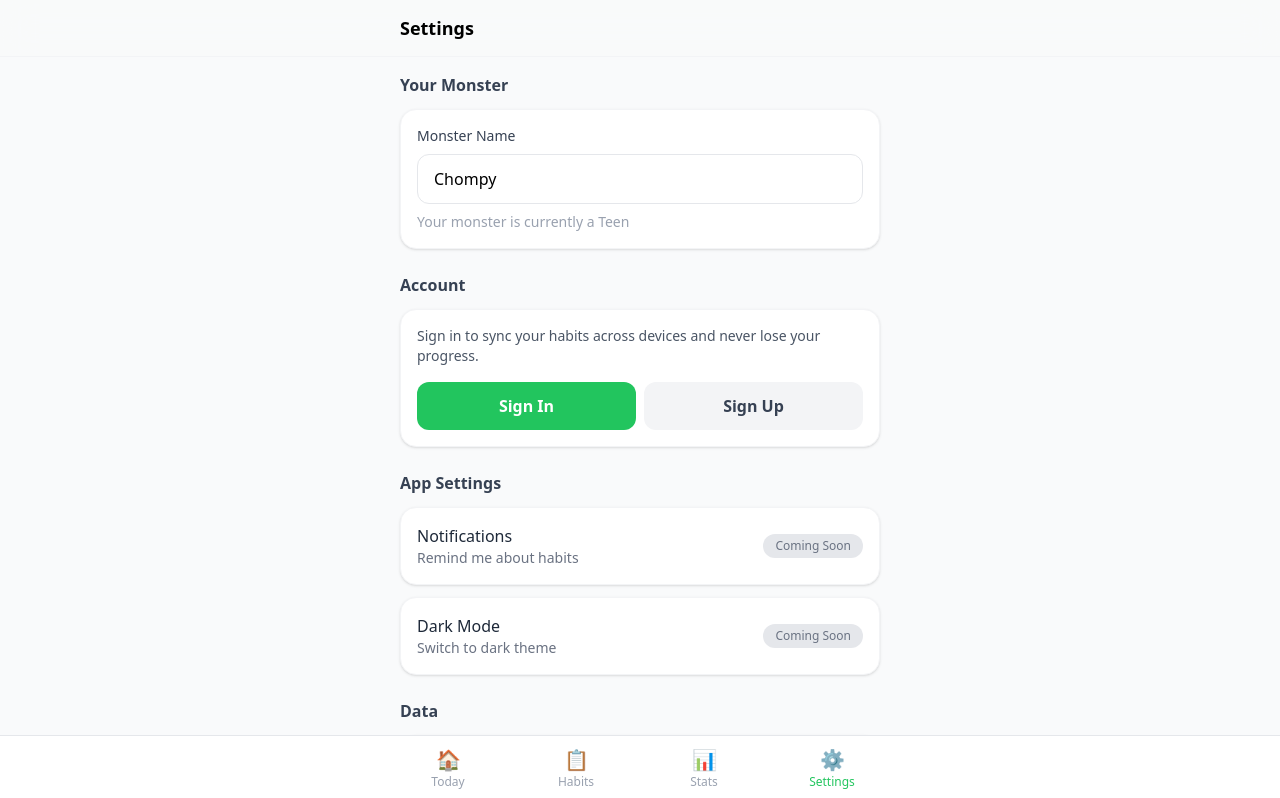
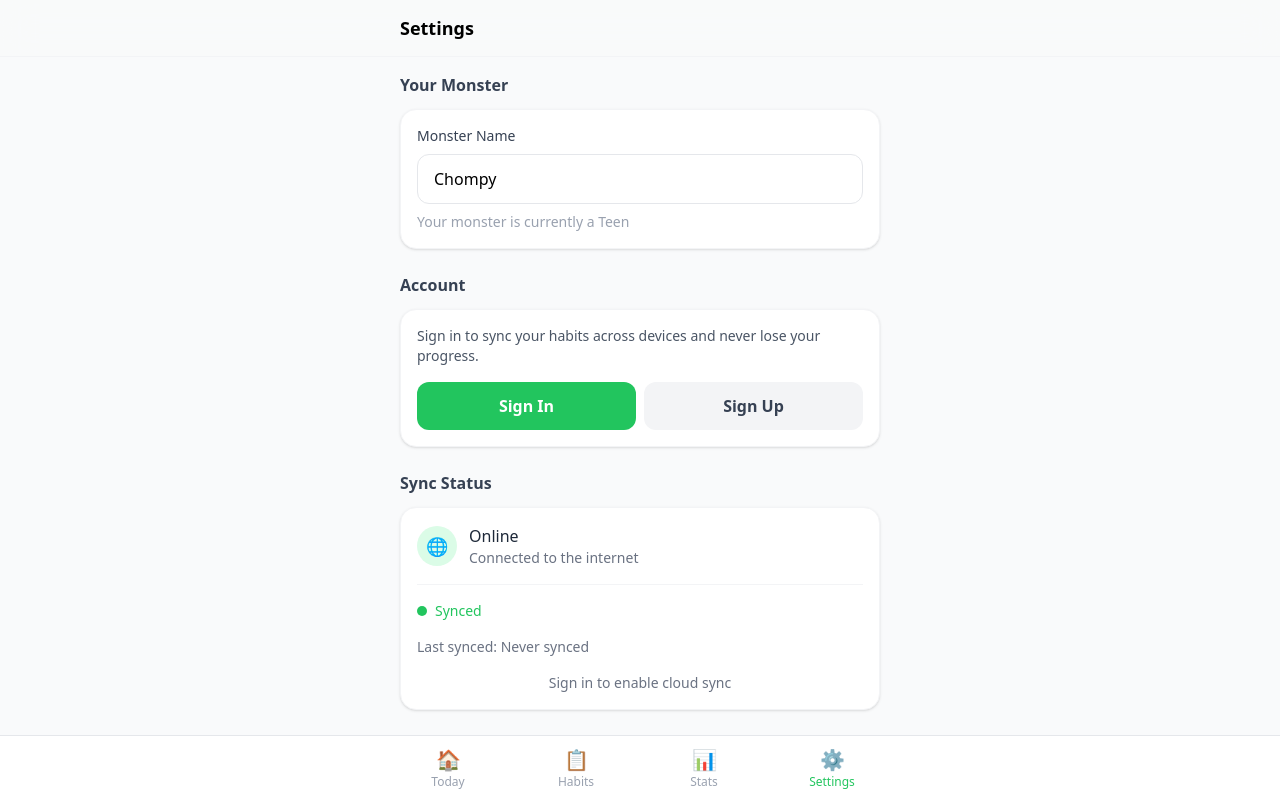
Before and after one commit to raytf/app_hungry-hundreds, a SvelteKit app: page /settings in a window 1280 px wide. Shown: the top 798 px of the page. Built offline with nearby package versions, Linux system fonts and the light colour scheme; no server answers.

Commit message:
feat(sync): implement SyncStatusIndicator component and integrate sync status UI across application

```diff
--- a/src/lib/components/Header.svelte
+++ b/src/lib/components/Header.svelte
@@ -1,13 +1,16 @@
 <script lang="ts">
 	import type { Snippet } from 'svelte';
+	import SyncStatusIndicator from './SyncStatusIndicator.svelte';
 
 	interface Props {
 		title?: string;
 		showBack?: boolean;
+		/** Show compact sync status indicator in header */
+		showSyncStatus?: boolean;
 		right?: Snippet;
 	}
 
-	let { title = '', showBack = false, right }: Props = $props();
+	let { title = '', showBack = false, showSyncStatus = false, right }: Props = $props();
 </script>
 
 <header class="sticky top-0 z-10 border-b border-gray-100 bg-gray-50/80 backdrop-blur-lg">
@@ -22,10 +25,13 @@
 			</a>
 		{/if}
 		<h1 class="flex-1 truncate text-lg font-semibold">{title}</h1>
-		{#if right}
-			<div class="flex items-center">
+		<div class="flex items-center gap-2">
+			{#if showSyncStatus}
+				<SyncStatusIndicator compact />
+			{/if}
+			{#if right}
 				{@render right()}
-			</div>
-		{/if}
+			{/if}
+		</div>
 	</div>
 </header>
--- /dev/null
+++ b/src/lib/components/SyncStatusIndicator.svelte
@@ -0,0 +1,109 @@
+<script lang="ts">
+	import { syncStore, isOnline, isSyncing, hasPendingChanges, syncStatusText } from '$lib/sync';
+	import { isAuthenticated } from '$lib/stores/auth';
+
+	interface Props {
+		/** Show as compact icon-only version */
+		compact?: boolean;
+		/** Show detailed status text */
+		showText?: boolean;
+	}
+
+	let { compact = false, showText = true }: Props = $props();
+
+	// Manual sync trigger
+	function handleSync() {
+		syncStore.sync();
+	}
+
+	// Format last sync time
+	function formatLastSync(timestamp: number | null): string {
+		if (!timestamp) return 'Never';
+		const diff = Date.now() - timestamp;
+		const minutes = Math.floor(diff / 60000);
+		if (minutes < 1) return 'Just now';
+		if (minutes < 60) return `${minutes}m ago`;
+		const hours = Math.floor(minutes / 60);
+		if (hours < 24) return `${hours}h ago`;
+		const days = Math.floor(hours / 24);
+		return `${days}d ago`;
+	}
+
+	// Get status color
+	const statusColor = $derived(() => {
+		if (!$isOnline) return 'text-gray-400';
+		if ($syncStore.status === 'error') return 'text-red-500';
+		if ($syncStore.status === 'syncing') return 'text-hungry-500';
+		if ($hasPendingChanges) return 'text-amber-500';
+		return 'text-hungry-500';
+	});
+
+	// Get status icon
+	const statusIcon = $derived(() => {
+		if (!$isOnline) return '📡';
+		if ($syncStore.status === 'error') return '⚠️';
+		if ($syncStore.status === 'syncing') return '🔄';
+		if ($hasPendingChanges) return '📤';
+		return '✓';
+	});
+</script>
+
+{#if compact}
+	<!-- Compact icon-only indicator -->
+	<button
+		onclick={handleSync}
+		class="relative flex h-8 w-8 items-center justify-center rounded-full transition-colors hover:bg-gray-100"
+		class:animate-spin={$isSyncing}
+		title={$syncStatusText}
+		aria-label={$syncStatusText}
+		disabled={$isSyncing || !$isOnline}
+	>
+		<span class={statusColor()}>{statusIcon()}</span>
+		{#if $hasPendingChanges && !$isSyncing}
+			<span
+				class="absolute -top-0.5 -right-0.5 flex h-4 w-4 items-center justify-center rounded-full bg-amber-500 text-[10px] font-bold text-white"
+			>
+				{$syncStore.pendingCount > 9 ? '9+' : $syncStore.pendingCount}
+			</span>
+		{/if}
+	</button>
+{:else}
+	<!-- Full status indicator -->
+	<div class="flex items-center gap-2">
+		<!-- Status dot -->
+		<div
+			class="flex h-2.5 w-2.5 items-center justify-center rounded-full"
+			class:bg-gray-300={!$isOnline}
+			class:bg-red-500={$isOnline && $syncStore.status === 'error'}
+			class:bg-hungry-500={$isOnline && $syncStore.status === 'idle' && !$hasPendingChanges}
+			class:bg-amber-500={$isOnline && $syncStore.status === 'idle' && $hasPendingChanges}
+			class:animate-pulse={$isSyncing}
+		>
+			{#if $isSyncing}
+				<div class="h-2.5 w-2.5 animate-ping rounded-full bg-hungry-400"></div>
+			{/if}
+		</div>
+
+		{#if showText}
+			<div class="flex flex-col">
+				<span class="text-sm font-medium {statusColor()}">{$syncStatusText}</span>
+				{#if $isAuthenticated && $syncStore.lastSync}
+					<span class="text-xs text-gray-400">
+						Last sync: {formatLastSync($syncStore.lastSync)}
+					</span>
+				{/if}
+			</div>
+		{/if}
+
+		<!-- Manual sync button (only when authenticated and online) -->
+		{#if $isAuthenticated && $isOnline && !$isSyncing}
+			<button
+				onclick={handleSync}
+				class="ml-2 rounded-lg bg-gray-100 px-2 py-1 text-xs font-medium text-gray-600 transition-colors hover:bg-gray-200"
+				aria-label="Sync now"
+			>
+				Sync
+			</button>
+		{/if}
+	</div>
+{/if}
--- a/src/routes/+layout.svelte
+++ b/src/routes/+layout.svelte
@@ -1,9 +1,12 @@
 <script lang="ts">
 	import './layout.css';
 	import { page } from '$app/state';
+	import { browser } from '$app/environment';
+	import { onMount, onDestroy } from 'svelte';
 	import favicon from '$lib/assets/favicon.svg';
 	import BottomNav from '$lib/components/BottomNav.svelte';
 	import AuthGuard from '$lib/components/AuthGuard.svelte';
+	import { syncStore } from '$lib/sync';
 
 	let { children } = $props();
 
@@ -25,6 +28,20 @@
 		const path = page.url.pathname;
 		return protectedRoutes.some((route) => path === route || path.startsWith(route + '/'));
 	});
+
+	// Initialize sync system on app load
+	onMount(() => {
+		if (browser) {
+			syncStore.init();
+		}
+	});
+
+	// Cleanup sync listeners on unmount
+	onDestroy(() => {
+		if (browser) {
+			syncStore.destroy();
+		}
+	});
 </script>
 
 <svelte:head>
--- a/src/routes/+page.svelte
+++ b/src/routes/+page.svelte
@@ -23,7 +23,7 @@
 	<title>Today | Hungry Hundreds</title>
 </svelte:head>
 
-<Header title="Today">
+<Header title="Today" showSyncStatus>
 	{#snippet right()}
 		<ProgressRing pct={$todaysProgress.pct} size={40} />
 	{/snippet}
--- a/src/routes/habits/+page.svelte
+++ b/src/routes/habits/+page.svelte
@@ -8,7 +8,7 @@
 	<title>All Habits | Hungry Hundreds</title>
 </svelte:head>
 
-<Header title="All Habits">
+<Header title="All Habits" showSyncStatus>
 	{#snippet right()}
 		<a
 			href="/habits/new"
--- a/src/routes/settings/+page.svelte
+++ b/src/routes/settings/+page.svelte
@@ -1,9 +1,11 @@
 <script lang="ts">
 	import { goto } from '$app/navigation';
 	import Header from '$lib/components/Header.svelte';
+	import SyncStatusIndicator from '$lib/components/SyncStatusIndicator.svelte';
 	import { habits } from '$lib/stores/habits';
 	import { mockMonster } from '$lib/data/mockData';
 	import { auth, isAuthenticated, userEmail } from '$lib/stores/auth';
+	import { syncStore, isOnline, isSyncing } from '$lib/sync';
 
 	let monsterName = $state(mockMonster.name);
 	let showResetConfirm = $state(false);
@@ -21,6 +23,47 @@
 			goto('/auth/signin');
 		}
 		signingOut = false;
+	}
+
+	function handleManualSync() {
+		syncStore.sync();
+	}
+
+	// Format last sync time for display
+	function formatLastSyncTime(timestamp: number | null): string {
+		if (!timestamp) return 'Never synced';
+		const date = new Date(timestamp);
+		const now = new Date();
+		const diff = now.getTime() - timestamp;
+
+		// Within last minute
+		if (diff < 60000) return 'Just now';
+
+		// Within last hour
+		if (diff < 3600000) {
+			const mins = Math.floor(diff / 60000);
+			return `${mins} minute${mins !== 1 ? 's' : ''} ago`;
+		}
+
+		// Within today
+		if (date.toDateString() === now.toDateString()) {
+			return `Today at ${date.toLocaleTimeString('en-US', { hour: 'numeric', minute: '2-digit' })}`;
+		}
+
+		// Yesterday
+		const yesterday = new Date(now);
+		yesterday.setDate(yesterday.getDate() - 1);
+		if (date.toDateString() === yesterday.toDateString()) {
+			return `Yesterday at ${date.toLocaleTimeString('en-US', { hour: 'numeric', minute: '2-digit' })}`;
+		}
+
+		// Older
+		return date.toLocaleDateString('en-US', {
+			month: 'short',
+			day: 'numeric',
+			hour: 'numeric',
+			minute: '2-digit'
+		});
 	}
 </script>
 
@@ -80,6 +123,90 @@
 					<a href="/auth/signin" class="btn-primary flex-1 text-center">Sign In</a>
 					<a href="/auth/signup" class="btn-secondary flex-1 text-center">Sign Up</a>
 				</div>
+			{/if}
+		</div>
+	</section>
+
+	<!-- Sync Status -->
+	<section class="mb-6">
+		<h3 class="mb-3 font-semibold text-gray-700">Sync Status</h3>
+		<div class="card">
+			<!-- Connection Status -->
+			<div class="mb-4 flex items-center gap-3">
+				<div
+					class="flex h-10 w-10 items-center justify-center rounded-full"
+					class:bg-green-100={$isOnline}
+					class:bg-gray-100={!$isOnline}
+				>
+					<span class="text-lg">{$isOnline ? '🌐' : '📡'}</span>
+				</div>
+				<div>
+					<p class="font-medium text-gray-800">
+						{$isOnline ? 'Online' : 'Offline'}
+					</p>
+					<p class="text-sm text-gray-500">
+						{$isOnline ? 'Connected to the internet' : 'Working offline - changes will sync later'}
+					</p>
+				</div>
+			</div>
+
+			<!-- Sync Status Detail -->
+			<div class="mb-4 border-t border-gray-100 pt-4">
+				<SyncStatusIndicator showText />
+			</div>
+
+			<!-- Pending Changes -->
+			{#if $syncStore.pendingCount > 0}
+				<div class="mb-4 rounded-lg bg-amber-50 p-3">
+					<div class="flex items-center gap-2">
+						<span class="text-amber-600">📤</span>
+						<span class="text-sm font-medium text-amber-800">
+							{$syncStore.pendingCount} pending change{$syncStore.pendingCount !== 1 ? 's' : ''}
+						</span>
+					</div>
+					<p class="mt-1 text-xs text-amber-600">
+						{$isOnline ? 'Will sync automatically' : 'Will sync when back online'}
+					</p>
+				</div>
+			{/if}
+
+			<!-- Error Display -->
+			{#if $syncStore.status === 'error' && $syncStore.error}
+				<div class="mb-4 rounded-lg bg-red-50 p-3">
+					<div class="flex items-center gap-2">
+						<span class="text-red-500">⚠️</span>
+						<span class="text-sm font-medium text-red-800">Sync Error</span>
+					</div>
+					<p class="mt-1 text-xs text-red-600">{$syncStore.error}</p>
+				</div>
+			{/if}
+
+			<!-- Last Sync Time -->
+			<div class="text-sm text-gray-500">
+				<span class="font-medium">Last synced:</span>
+				{formatLastSyncTime($syncStore.lastSync)}
+			</div>
+
+			<!-- Manual Sync Button -->
+			{#if $isAuthenticated}
+				<button
+					onclick={handleManualSync}
+					disabled={$isSyncing || !$isOnline}
+					class="btn-secondary mt-4 w-full"
+				>
+					{#if $isSyncing}
+						<span class="inline-flex items-center gap-2">
+							<span
+								class="h-4 w-4 animate-spin rounded-full border-2 border-gray-500 border-t-transparent"
+							></span>
+							Syncing...
+						</span>
+					{:else}
+						Sync Now
+					{/if}
+				</button>
+			{:else}
+				<p class="mt-4 text-center text-sm text-gray-500">Sign in to enable cloud sync</p>
 			{/if}
 		</div>
 	</section>
```
Also changed, not shown: 1 other file (tests, documents, lock files or other folders).
